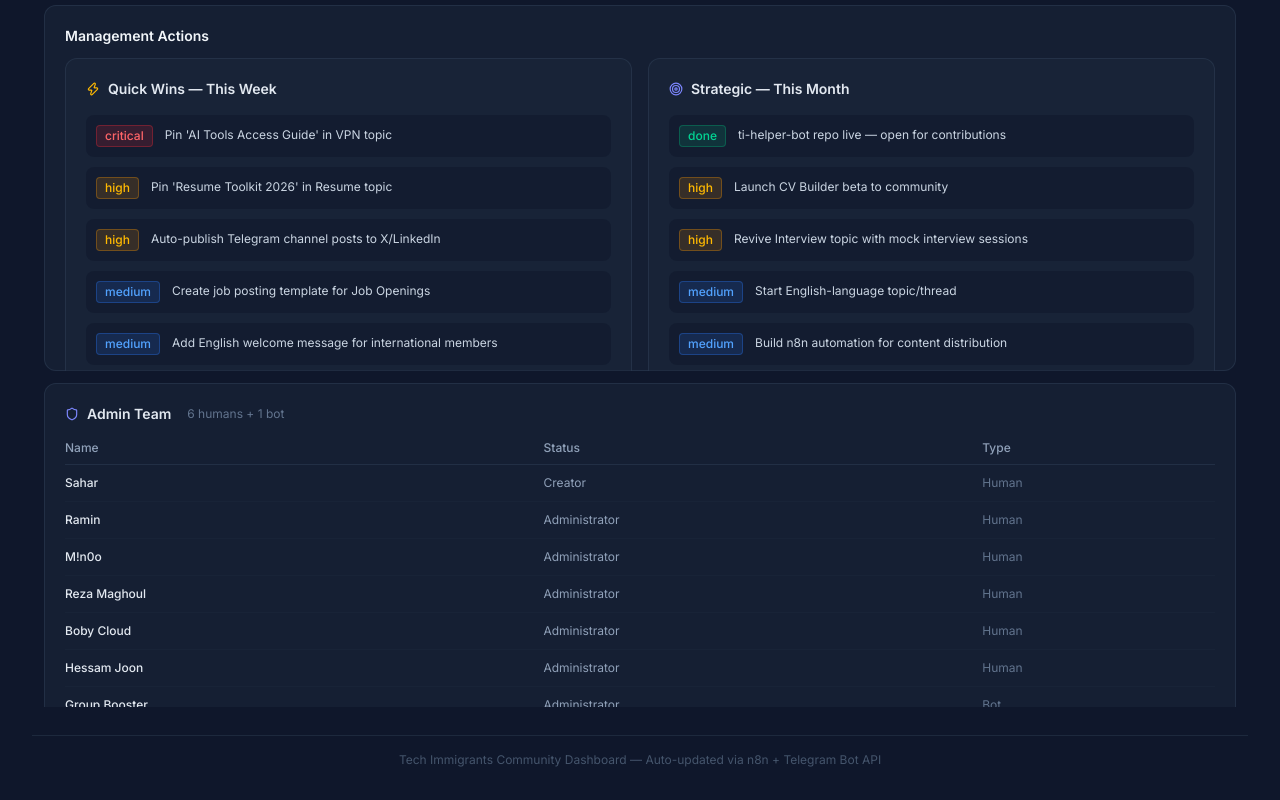
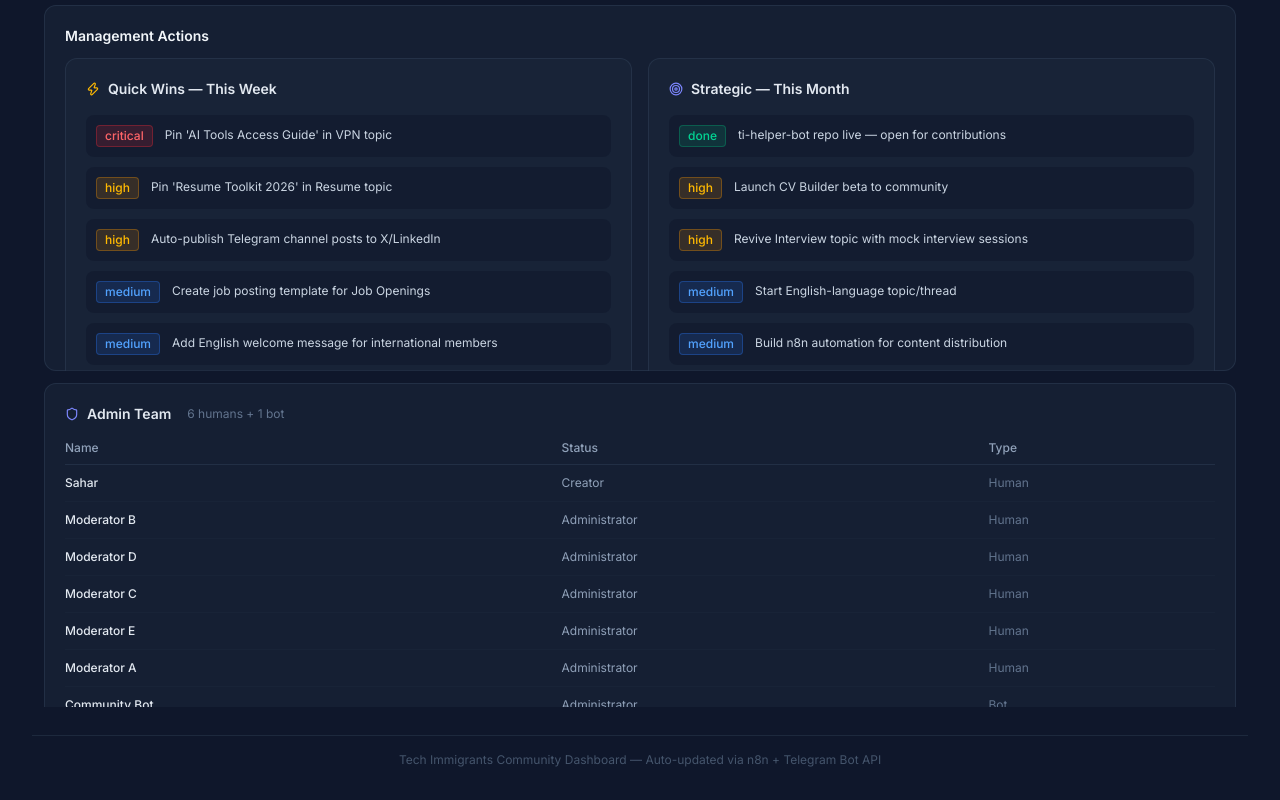
Before and after one commit to SaharPak/ti-community-dashboard, a React (Vite) app: page / in a window 1280 px wide. Shown: the part 3261-4061 px from the top of the page. Built offline with nearby package versions, Linux system fonts and the light colour scheme.

Commit message:
Prepare repository for public release
- Anonymize moderator display names in sample data and snapshot
- Move Cloudflare account ID from workflow to repository secret
- Add MIT LICENSE
- Add package.json metadata (description, author, license, homepage)

```diff
--- a/data/snapshot-latest.json
+++ b/data/snapshot-latest.json
@@ -48,12 +48,12 @@
   },
   "admins": [
     { "name": "Sahar", "username": null, "status": "creator", "isBot": false },
-    { "name": "Ramin", "username": null, "status": "administrator", "isBot": false },
-    { "name": "M!n0o", "username": null, "status": "administrator", "isBot": false },
-    { "name": "Reza Maghoul", "username": null, "status": "administrator", "isBot": false },
-    { "name": "Boby Cloud", "username": null, "status": "administrator", "isBot": false },
-    { "name": "Hessam Joon", "username": null, "status": "administrator", "isBot": false },
-    { "name": "Group Booster", "username": null, "status": "administrator", "isBot": true }
+    { "name": "Moderator B", "username": null, "status": "administrator", "isBot": false },
+    { "name": "Moderator D", "username": null, "status": "administrator", "isBot": false },
+    { "name": "Moderator C", "username": null, "status": "administrator", "isBot": false },
+    { "name": "Moderator E", "username": null, "status": "administrator", "isBot": false },
+    { "name": "Moderator A", "username": null, "status": "administrator", "isBot": false },
+    { "name": "Community Bot", "username": null, "status": "administrator", "isBot": true }
   ],
   "unansweredQuestions": [],
   "messagesSampled": 100,
--- a/package.json
+++ b/package.json
@@ -1,7 +1,11 @@
 {
   "name": "ti-community-dashboard",
   "private": true,
-  "version": "0.0.0",
+  "version": "1.0.0",
+  "description": "Real-time analytics dashboard for a 17K+ member tech community, fed by an automated Telegram-to-data pipeline.",
+  "author": "Sahar Pakseresht",
+  "license": "MIT",
+  "homepage": "https://github.com/SaharPak/ti-community-dashboard",
   "type": "module",
   "scripts": {
     "dev": "vite",
--- a/src/data/community-data.ts
+++ b/src/data/community-data.ts
@@ -94,10 +94,10 @@ export const actionItems = {
 
 export const admins = [
   { name: "Sahar", role: "Founder / Content Lead", suggestion: "Delegate moderation, focus on strategy & content" },
-  { name: "Hessam Joon", role: "Technical Moderator", suggestion: "Lead VPN/Technical topic curation" },
-  { name: "Ramin", role: "General Moderator", suggestion: "Active daily — spam cleanup, welcomes" },
-  { name: "Reza Maghoul", role: "Moderator", suggestion: "Assign: Job Openings topic ownership" },
-  { name: "M!n0o", role: "Moderator", suggestion: "Assign: Resume topic moderation" },
-  { name: "Boby Cloud", role: "Moderator", suggestion: "Assign: Language topic moderation" },
-  { name: "Group Booster", role: "Bot", suggestion: "Silent mode 10PM-7:30AM + auto-moderation" },
+  { name: "Moderator A", role: "Technical Moderator", suggestion: "Lead VPN/Technical topic curation" },
+  { name: "Moderator B", role: "General Moderator", suggestion: "Active daily — spam cleanup, welcomes" },
+  { name: "Moderator C", role: "Moderator", suggestion: "Assign: Job Openings topic ownership" },
+  { name: "Moderator D", role: "Moderator", suggestion: "Assign: Resume topic moderation" },
+  { name: "Moderator E", role: "Moderator", suggestion: "Assign: Language topic moderation" },
+  { name: "Community Bot", role: "Bot", suggestion: "Silent mode 10PM-7:30AM + auto-moderation" },
 ];
```
Also changed, not shown: 1 other file (tests, documents, lock files or other folders).
